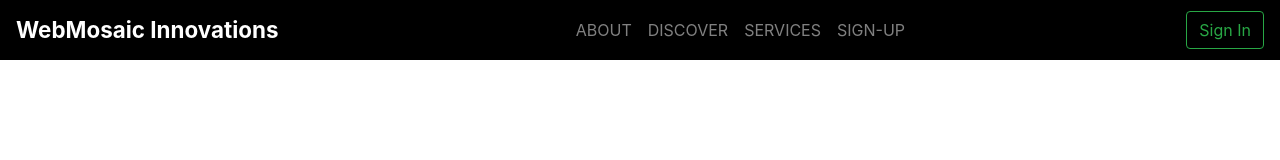
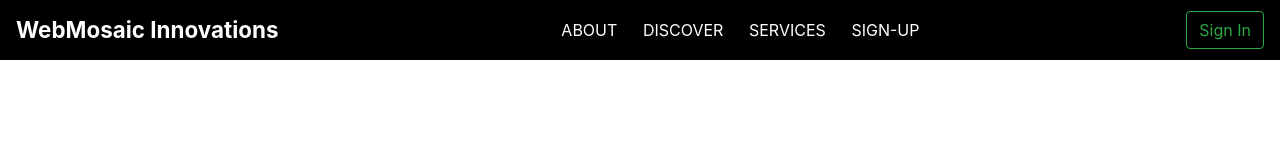
Before and after one commit to chaitanykumar/Bootstrap-Web-U, a plain HTML site: page web-site1.html in a window 1280 px wide. Drawn offline with nearby package versions, Linux system fonts and the light colour scheme.

Commit message:
pratice1

```diff
--- a/style.css
+++ b/style.css
@@ -6,5 +6,15 @@
 .navbar .navbar-brand{
     font-size: 1.4rem;
     font-weight: 700;
+}
+
+#navbarSupportedContent > ul > li:nth-child(n) > a{
+    color: white;
+    font-size: 1rem;
+    padding: 0 0.8rem;
+}
+
+#navbarSupportedContent > ul > li:nth-child(n) > a:hover {
+    color: green;
 
 }
```
